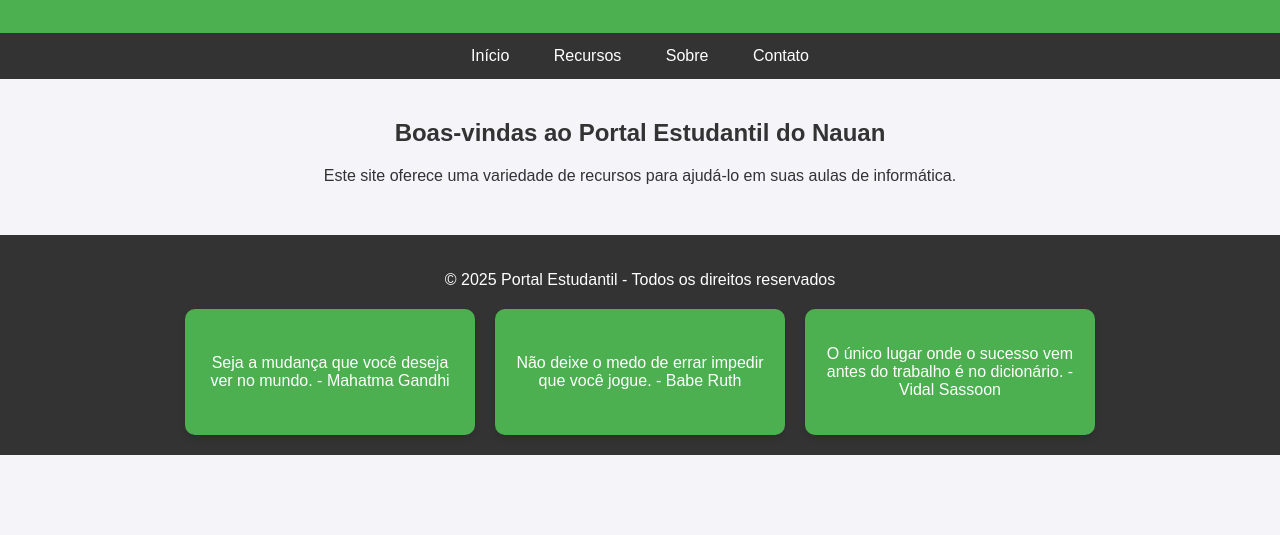
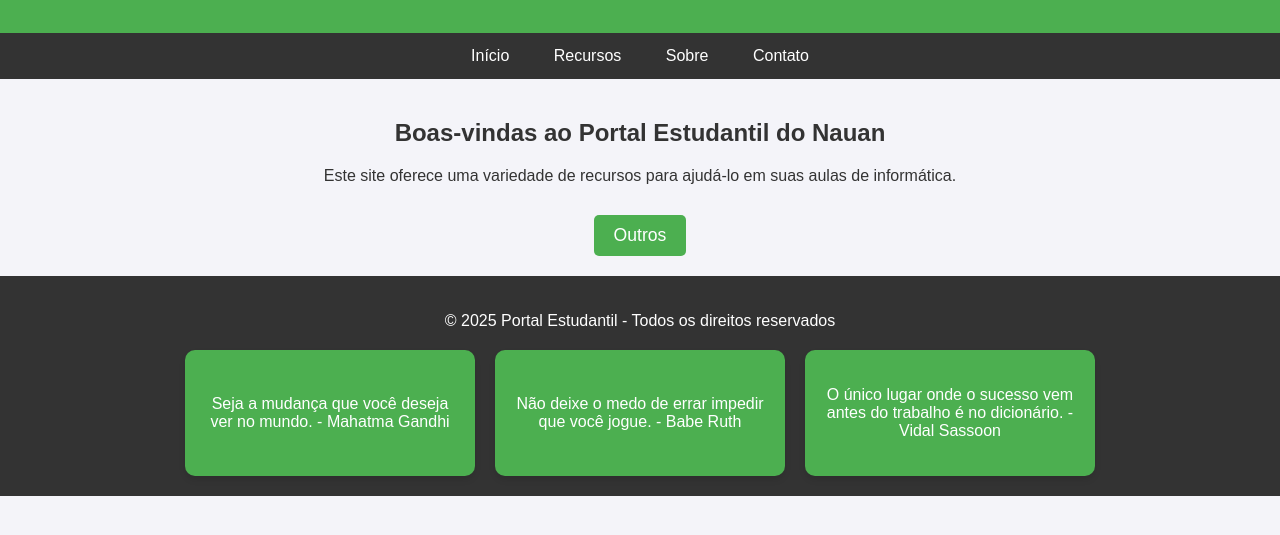
Before and after one commit to Nauan777-bit/2Tec, a plain HTML site: page index.html in a window 1280 px wide. Shown: the part 121-656 px from the top of the page. Drawn offline with Linux system fonts and the light colour scheme.

Commit message:
Update index.html

```diff
--- a/index.html
+++ b/index.html
@@ -126,7 +126,6 @@
 
     <nav>
         <a href="#home">Início</a>
-        <!-- Ao clicar em "Recursos", o usuário será direcionado para a página recursos.html -->
         <a href="recursos.html">Recursos</a>
         <a href="sobre.html">Sobre</a>
         <a href="https://www.instagram.com/nauanloures/" target="_blank" rel="noopener">Contato</a>
@@ -136,6 +135,10 @@
         <section id="home" class="welcome">
             <h2>Boas-vindas ao Portal Estudantil do Nauan</h2>
             <p>Este site oferece uma variedade de recursos para ajudá-lo em suas aulas de informática.</p>
+        </section>
+        <!-- Novo botão "Outros" que redireciona para o site dos colegas -->
+        <section id="outros" style="text-align: center; margin-top: 20px;">
+            <button onclick="window.location.href='https://www.site-dos-colegas.com'" style="padding: 10px 20px; font-size: 1.1em; border: none; border-radius: 5px; background-color: var(--verde-claro); color: white; cursor: pointer;">Outros</button>
         </section>
     </div>
 
```
